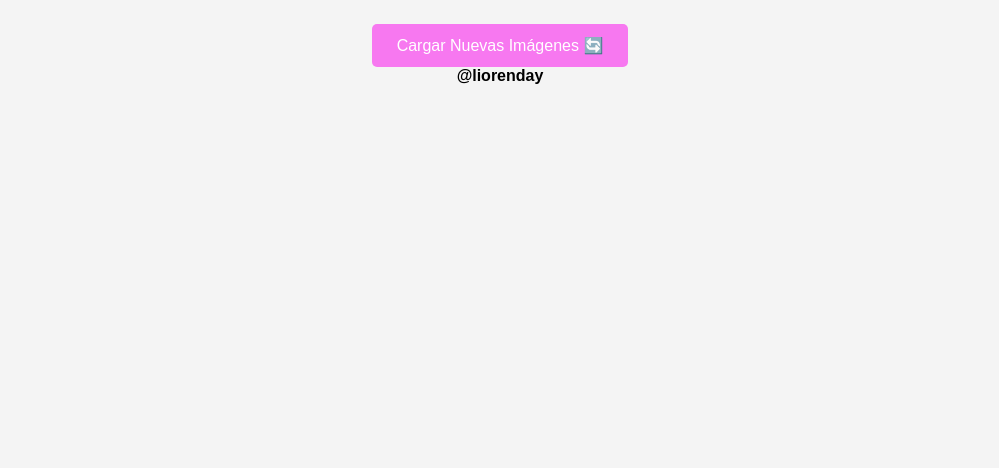
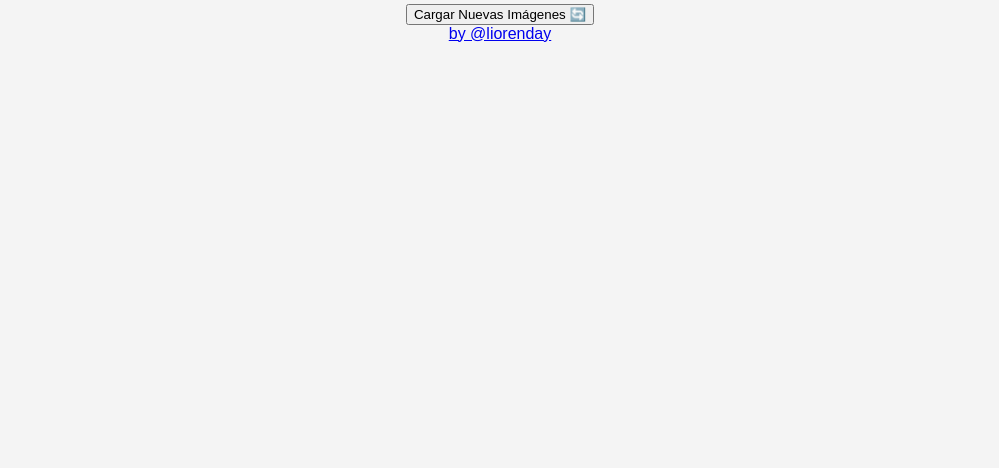
Before and after one commit to Liorenday/crear-pose.github.com, a plain HTML site: page index.html in a window 1280 px wide. Shown: the part 332-800 px from the top of the page, without its empty margins (140-1139 px from the left). Drawn offline with Linux system fonts and the light colour scheme.

Commit message:
Update index.html

```diff
--- a/index.html
+++ b/index.html
@@ -16,20 +16,23 @@
     <img id="image3" src="" alt="Imagen Aleatoria 3" onclick="openLightbox(this.src)">
 </div>
 
-<!-- Contenedor para centrar -->
-<div class="center-container">
-    <button class="btn" onclick="getRandomImages()">Cargar Nuevas Imágenes 🔄</button>
+<!-- Contenedor para centrar el botón y el enlace -->
+<div style="text-align: center; margin-top: 20px;">
+    <button onclick="getRandomImages()">
+        Cargar Nuevas Imágenes 🔄
+    </button>
 
-    <div>
-        <a href="https://www.instagram.com/liorenday" target="_blank" class="link">@liorenday</a>
+    <!-- Contenedor con clase 'credits' -->
+    <div class="credits">
+        <a href="https://www.instagram.com/liorenday" target="_blank">by @liorenday</a>
     </div>
 </div>
 
-<!-- Lightbox -->
+<!-- Lightbox (imagen en grande) -->
 <div id="lightbox" class="lightbox" onclick="closeLightbox()">
     <img id="lightbox-img" src="" alt="Imagen en grande">
 </div>
 
-<script src="script.js"></script>
+<script src="script.js"></script> <!-- Enlace al JS -->
 </body>
 </html>
```
